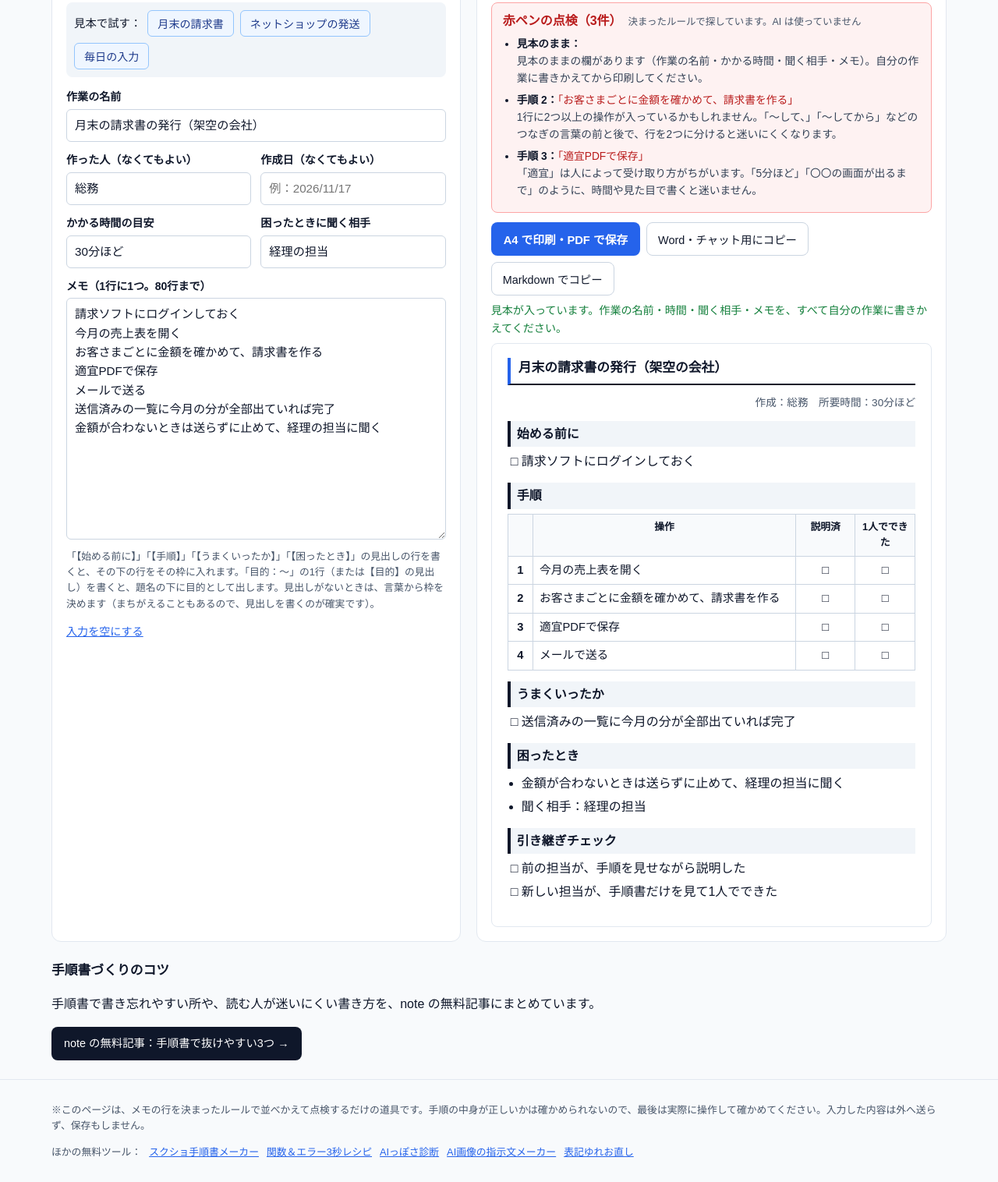
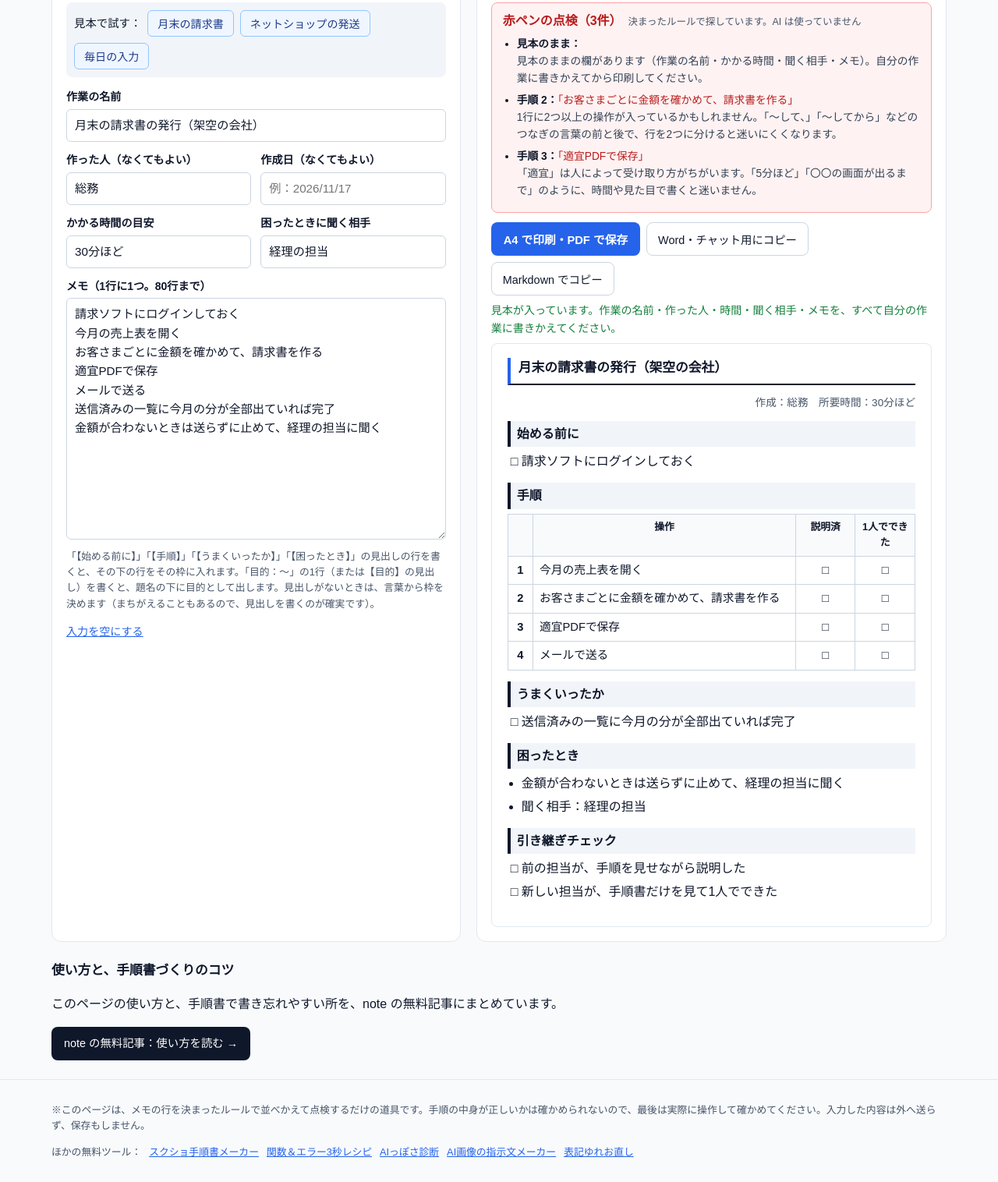
Before and after one commit to oshirase-tools/oshirase-tools.github.io, a plain HTML site: page hikitsugi/index.html in a window 1280 px wide. Shown: the part 243-1759 px from the top of the page at 78% size. Drawn offline with Linux system fonts and the light colour scheme.

Commit message:
note のボタンを紹介記事につなぐ

```diff
--- a/hikitsugi/app.js
+++ b/hikitsugi/app.js
@@ -328,7 +328,7 @@
 
     if (!$('memo').value.trim()) {
       loadSample('keiri');
-      $('status').textContent = '見本が入っています。作業の名前・時間・聞く相手・メモを、すべて自分の作業に書きかえてください。';
+      $('status').textContent = '見本が入っています。作業の名前・作った人・時間・聞く相手・メモを、すべて自分の作業に書きかえてください。';
     } else {
       edited = true;
       render();
--- a/hikitsugi/index.html
+++ b/hikitsugi/index.html
@@ -66,9 +66,9 @@
   </main>
 
   <section class="container guide no-print">
-    <h2>手順書づくりのコツ</h2>
-    <p>手順書で書き忘れやすい所や、読む人が迷いにくい書き方を、note の無料記事にまとめています。</p>
-    <a id="note-link" class="btn-note" href="https://note.com/nao_mojiokoshi/n/n6470413d4241" target="_blank" rel="noopener noreferrer">note の無料記事：手順書で抜けやすい3つ →</a>
+    <h2>使い方と、手順書づくりのコツ</h2>
+    <p>このページの使い方と、手順書で書き忘れやすい所を、note の無料記事にまとめています。</p>
+    <a id="note-link" class="btn-note" href="https://note.com/nao_mojiokoshi/n/nf40aaeae2ce4" target="_blank" rel="noopener noreferrer">note の無料記事：使い方を読む →</a>
   </section>
 
   <footer class="site-footer no-print">
```
